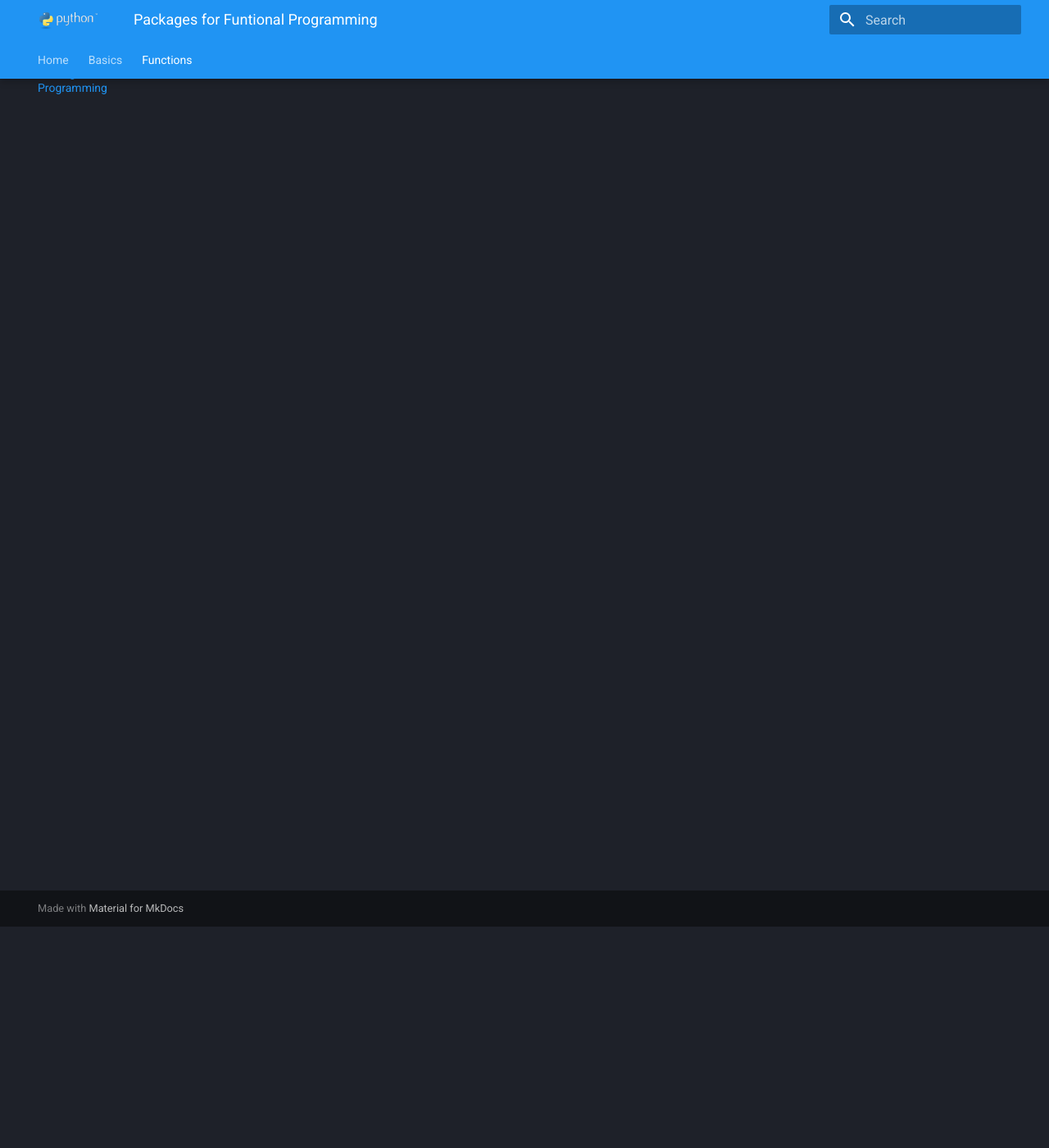
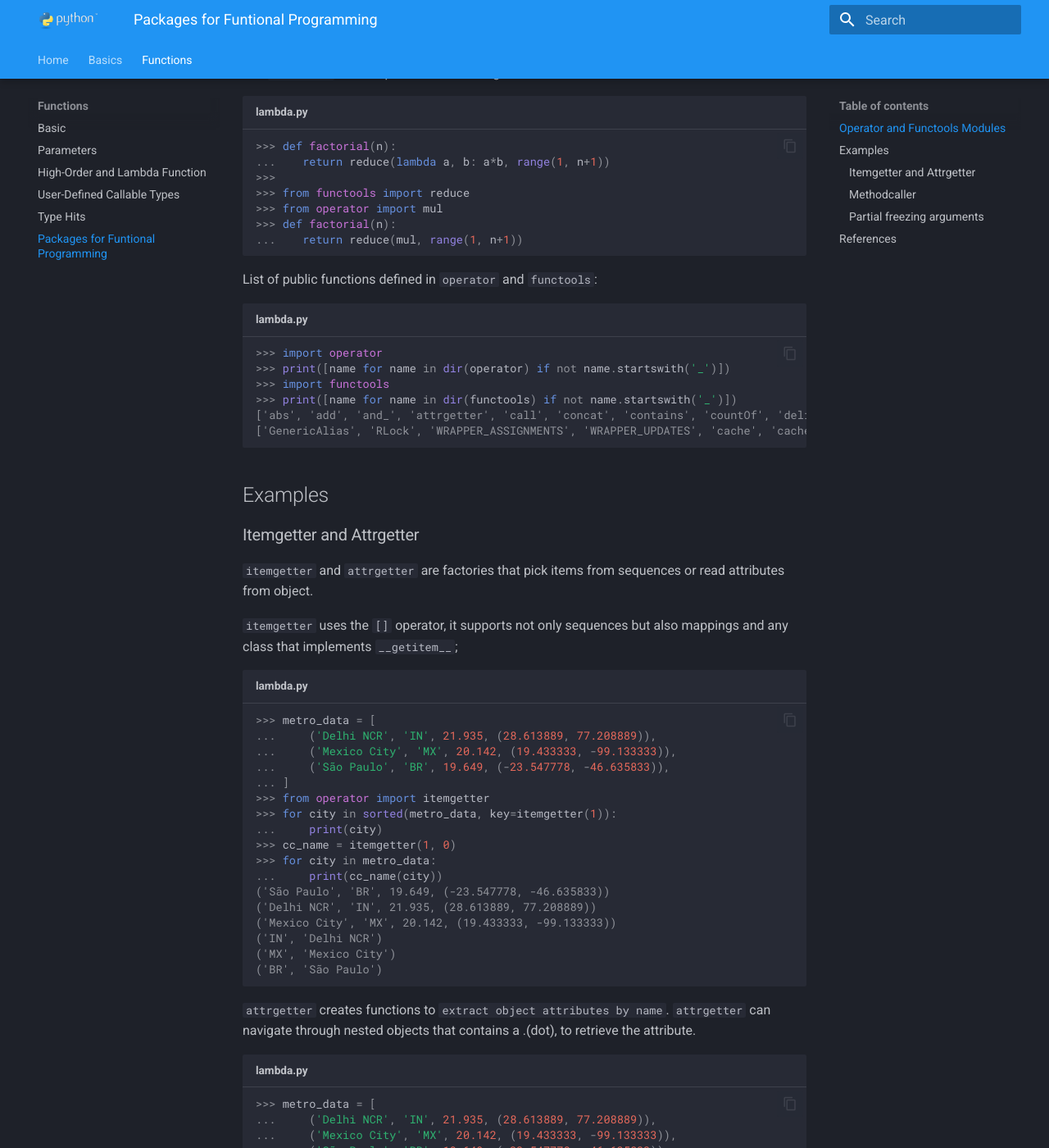
Before and after one commit to RomeroGabriel/mastering-python, an MkDocs documentation site: the page built from documentation/functions/packages_funtional_programming.md, in a window 1280 px wide and 1400 px high, scrolled down 270 px. Shown: the whole window at 82% size. Built offline with MkDocs 1.6.1 and Material for MkDocs 9.7.7, drawn with Linux system fonts in a browser that asks for light colours; some of the changed text lies outside the part shown.

Commit message:
Add packages functional programming

````diff
--- a/documentation/functions/packages_funtional_programming.md
+++ b/documentation/functions/packages_funtional_programming.md
@@ -1 +1,104 @@
 # Packages for Funtional Programming
+
+## Operator and Functools Modules
+
+The `operator` module provides functions equivalents for dozens of operators so you don’t have to code trivial function like `lambda a, b: a*b.`
+
+The `functools` module provides several higher-order functions.
+
+```pycon exec="1" source="console" title="lambda.py"
+>>> def factorial(n):
+...    return reduce(lambda a, b: a*b, range(1, n+1))
+>>>
+>>> from functools import reduce
+>>> from operator import mul
+
+>>> def factorial(n):
+...    return reduce(mul, range(1, n+1))
+```
+
+List of public functions defined in `operator` and `functools`:
+
+```pycon exec="1" source="console" title="lambda.py"
+>>> import operator
+>>> print([name for name in dir(operator) if not name.startswith('_')])
+>>>
+>>> import functools
+>>> print([name for name in dir(functools) if not name.startswith('_')])
+```
+
+## Examples
+
+### Itemgetter and Attrgetter
+
+`itemgetter` and `attrgetter` are factories that pick items from sequences or read attributes from object.
+
+`itemgetter` uses the `[]` operator, it supports not only sequences but also mappings and any class that implements `__getitem__`;
+
+```pycon exec="1" source="console" title="lambda.py"
+>>> metro_data = [
+...     ('Delhi NCR', 'IN', 21.935, (28.613889, 77.208889)),
+...     ('Mexico City', 'MX', 20.142, (19.433333, -99.133333)),
+...     ('São Paulo', 'BR', 19.649, (-23.547778, -46.635833)),
+... ]
+>>>
+>>> from operator import itemgetter
+>>> for city in sorted(metro_data, key=itemgetter(1)):
+...     print(city)
+
+>>> cc_name = itemgetter(1, 0)
+>>> for city in metro_data:
+...     print(cc_name(city))
+```
+
+`attrgetter` creates functions to `extract object attributes by name`. `attrgetter` can navigate through nested objects that contains a .(dot), to retrieve the attribute.
+
+```pycon exec="1" source="console" title="lambda.py"
+>>> metro_data = [
+...     ('Delhi NCR', 'IN', 21.935, (28.613889, 77.208889)),
+...     ('Mexico City', 'MX', 20.142, (19.433333, -99.133333)),
+...     ('São Paulo', 'BR', 19.649, (-23.547778, -46.635833)),
+... ]
+>>>
+>>> from collections import namedtuple
+>>> LatLon = namedtuple('LatLon', 'lat lon')
+>>> Metropolis = namedtuple('Metropolis', 'name cc pop coord')
+>>> metro_areas = [Metropolis(name, cc, pop, LatLon(lat, lon))
+...     for name, cc, pop, (lat, lon) in metro_data]
+>>> print(metro_areas[0])
+>>>
+>>> from operator import attrgetter
+>>> name_lat = attrgetter('name', 'coord.lat')
+>>> for city in sorted(metro_areas, key=attrgetter('coord.lat')):
+...     print(name_lat(city))
+```
+
+### Methodcaller
+
+Creates a function that calls a method by name on the object  given as argument.
+
+```pycon exec="1" source="console" title="lambda.py"
+>>> from operator import methodcaller
+>>> s = 'The time has come'
+>>> upcase = methodcaller('upper')
+>>> print(upcase(s))
+>>> hyphenate = methodcaller('replace', ' ', '-')
+>>> print(hyphenate(s))
+```
+
+### Partial freezing arguments
+
+Given a callable, it produces a new callable with some of the arguments of the original `callable bound to predetermined values`. `partial` takes a callable as first argument, followed by an arbitrary number of positional and keyword arguments to bind. The `functools.partialmethod` function does the same job as partial, but is designed to work with `methods`.
+
+```pycon exec="1" source="console" title="lambda.py"
+>>> from operator import mul
+>>> from functools import partial
+>>> triple = partial(mul, 3)
+>>> print(triple(7))
+>>> result = list(map(triple, range(1, 10)))
+>>> print(result)
+```
+
+## References
+
+- [Fluent Python, 2nd Edition](https://www.oreilly.com/library/view/fluent-python-2nd/9781492056348/)
````
Also changed, not shown: documentation/functions/type_hits.md (+2 -0 lines).
